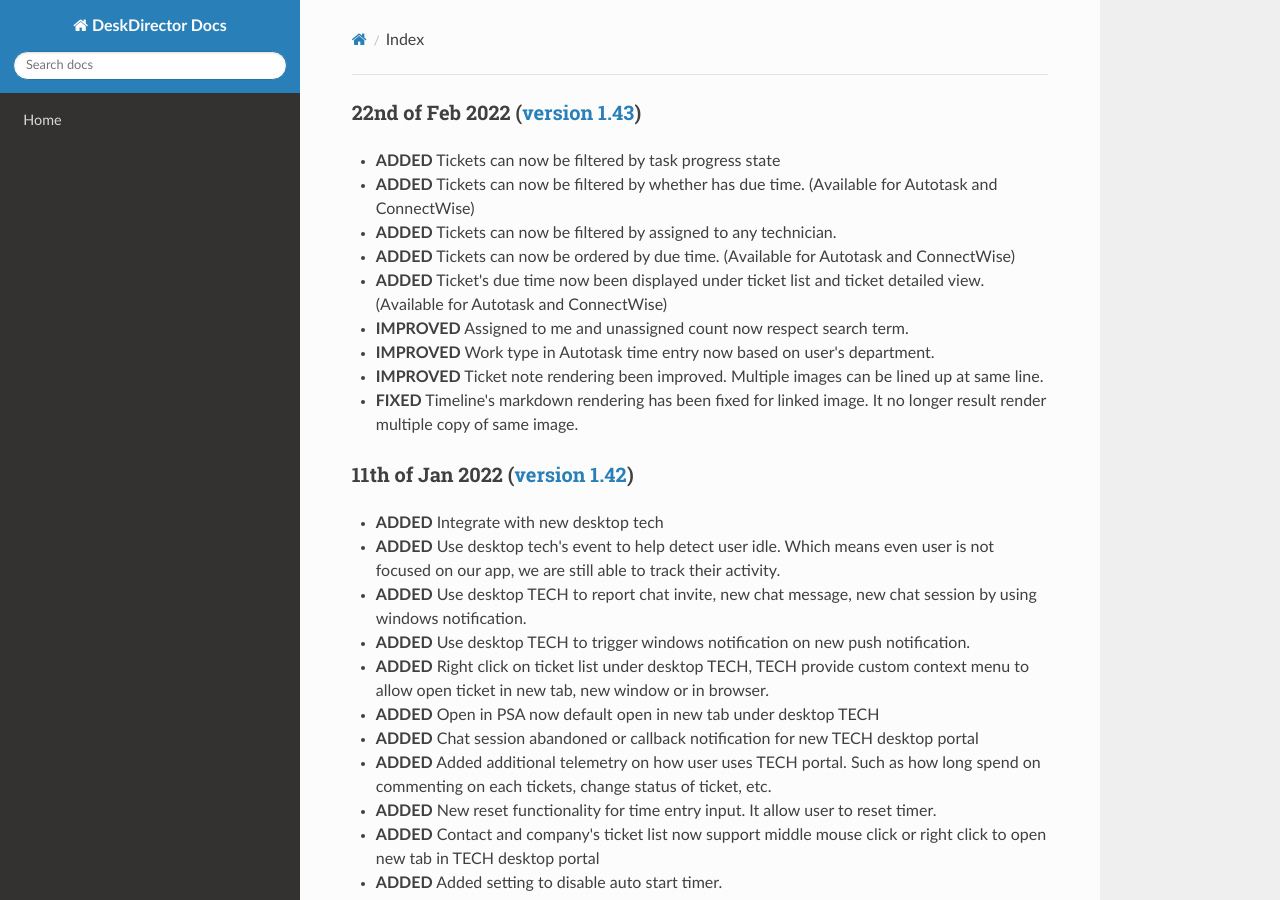
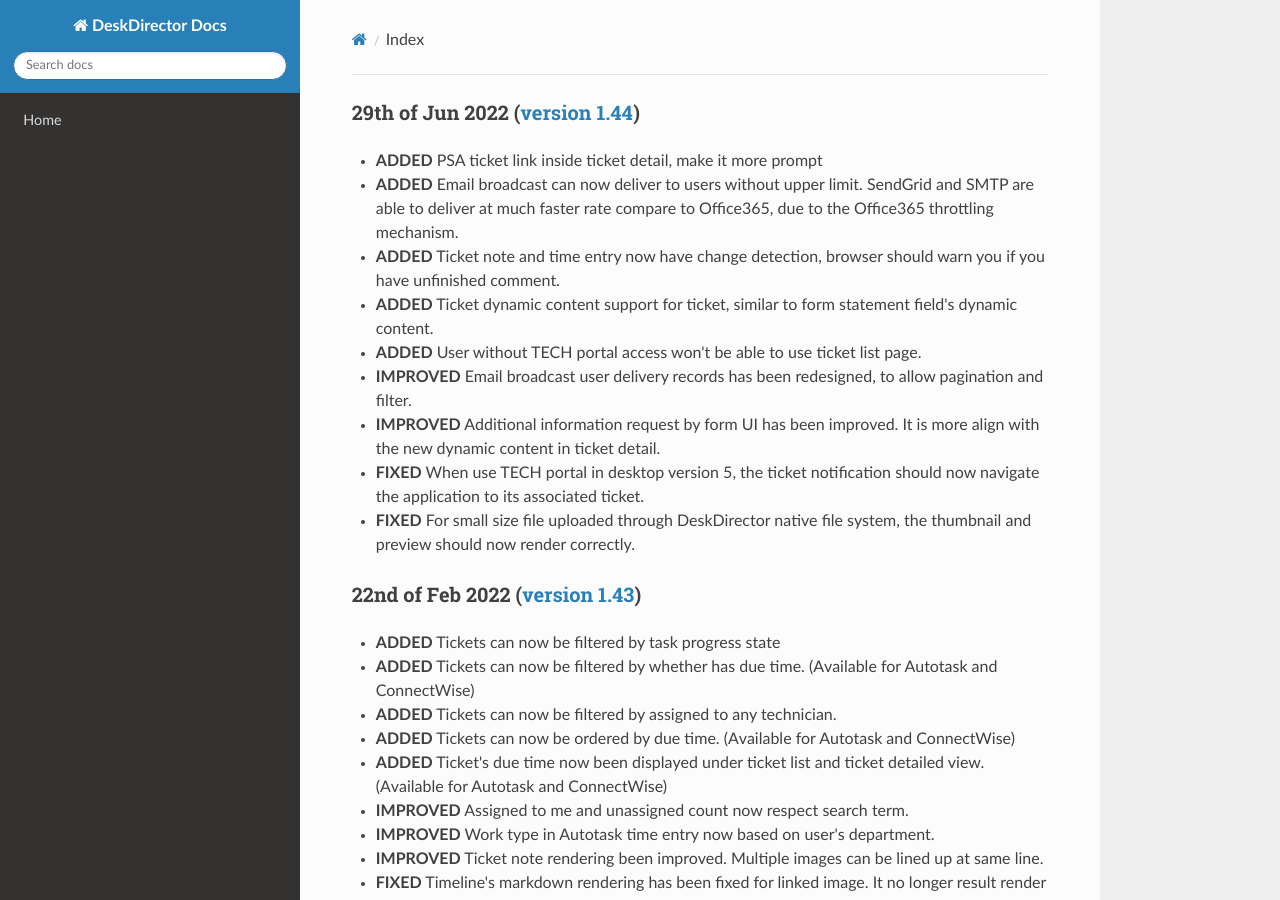
Before and after one commit to DeskDirector/docs, an MkDocs documentation site: the page built from docs/_release/tech/README.md, in a window 1280 px wide and 900 px high. Built offline with MkDocs 1.6.1, drawn with Linux system fonts in a browser that asks for light colours; nearby versions of some CDN libraries; old or Windows-style settings are respelled for this version of MkDocs.

Commit message:
Update README.md

```diff
--- a/docs/_release/tech/README.md
+++ b/docs/_release/tech/README.md
@@ -1,3 +1,15 @@
+### 29th of Jun 2022 ([version 1.44](v.1.44))
+
+- **ADDED** PSA ticket link inside ticket detail, make it more prompt
+- **ADDED** Email broadcast can now deliver to users without upper limit. SendGrid and SMTP are able to deliver at much faster rate compare to Office365, due to the Office365 throttling mechanism.
+- **ADDED** Ticket note and time entry now have change detection, browser should warn you if you have unfinished comment.
+- **ADDED** Ticket dynamic content support for ticket, similar to form statement field's dynamic content.
+- **ADDED** User without TECH portal access won't be able to use ticket list page.
+- **IMPROVED** Email broadcast user delivery records has been redesigned, to allow pagination and filter.
+- **IMPROVED** Additional information request by form UI has been improved. It is more align with the new dynamic content in ticket detail.
+- **FIXED** When use TECH portal in desktop version 5, the ticket notification should now navigate the application to its associated ticket.
+- **FIXED** For small size file uploaded through DeskDirector native file system, the thumbnail and preview should now render correctly.
+
 ### 22nd of Feb 2022 ([version 1.43](v1.43))
 
 - **ADDED** Tickets can now be filtered by task progress state
```
